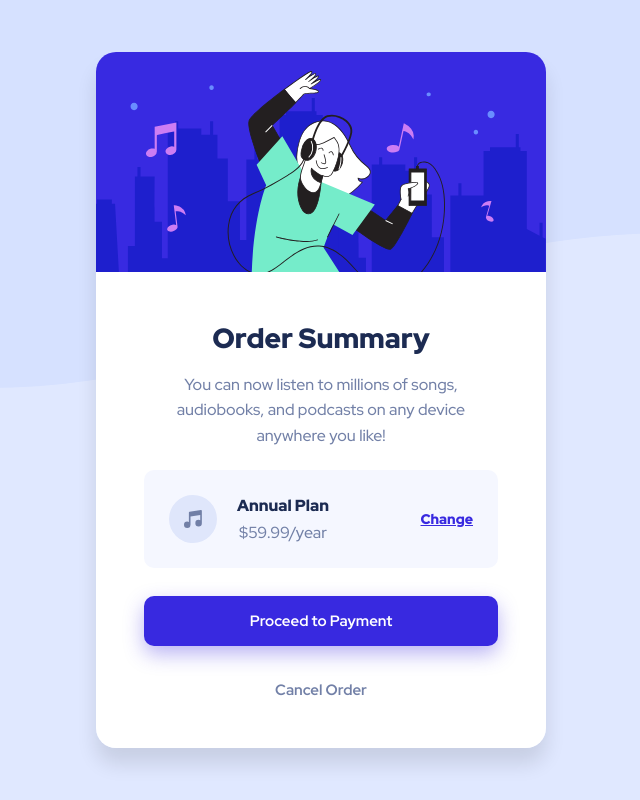
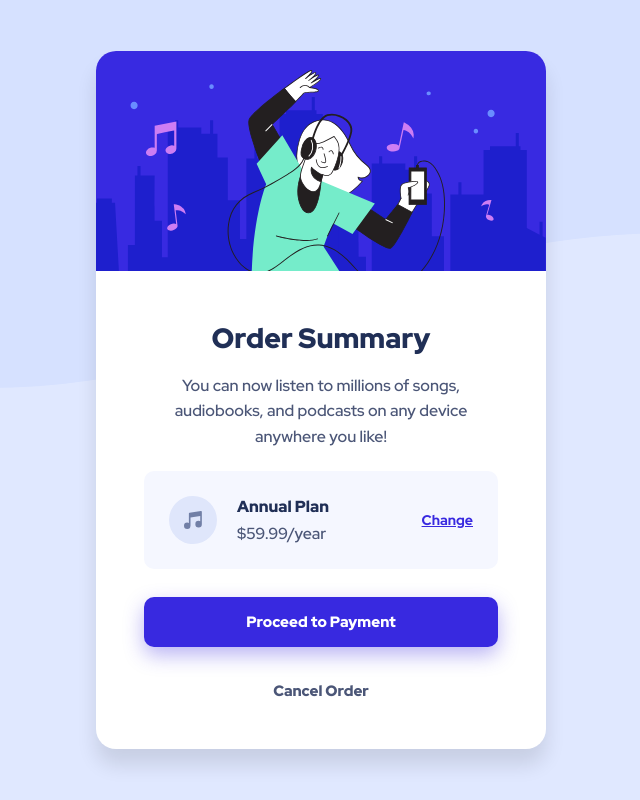
Before and after one commit to DarkstarXDD/order-summary-component, a plain HTML site: page index.html in a window 1280 px wide. Shown: the whole page, without its empty margins (319-959 px from the left). Drawn offline with Linux system fonts and the light colour scheme.

Commit message:
update project

```diff
--- a/index.html
+++ b/index.html
@@ -1,56 +1,82 @@
 <!DOCTYPE html>
+<html lang="en-US">
+  <head>
+    <meta charset="UTF-8" />
+    <meta name="viewport" content="width=device-width, initial-scale=1.0" />
+    <meta name="author" content="Darkstar" />
+    <meta
+      name="description"
+      content="Darkstar's solution for the Order Summary Component challenge on frontendmentor.io"
+    />
 
-<html lang="en">
+    <meta property="og:type" content="website" />
+    <meta
+      property="og:url"
+      content="https://order-summary-component-darkstarxdd.vercel.app/"
+    />
+    <meta
+      property="og:title"
+      content="Order Summary Component - Frontend Mentor"
+    />
+    <meta
+      property="og:description"
+      content="Darkstar's solution for the Order Summary Component challenge on frontendmentor.io"
+    />
+    <meta
+      property="og:image"
+      content="https://order-summary-component-darkstarxdd.vercel.app/images/screenshot_desktop.jpeg"
+    />
+    <meta property="og:image:type" content="image/jpeg" />
+    <meta property="og:image:width" content="1440" />
+    <meta property="og:image:height" content="900" />
 
-  <head>
-
-    <meta charset="UTF-8">
-    <meta name="viewport" content="width=device-width, initial-scale=1.0">
-
-    <link rel="icon" type="image/png" sizes="32x32" href="./images/favicon-32x32.png">
-
-    <link rel="preconnect" href="https://fonts.googleapis.com">
-    <link rel="preconnect" href="https://fonts.gstatic.com" crossorigin>
-    <link href="https://fonts.googleapis.com/css2?family=Red+Hat+Display:wght@500;700;900&display=swap" rel="stylesheet">
-
-    <link rel="stylesheet" href="styles.css">
-
-    <title>Frontend Mentor | Order Summary Card</title>
-
+    <link
+      rel="icon"
+      type="image/png"
+      sizes="32x32"
+      href="./images/favicon-32x32.png"
+    />
+    <link rel="stylesheet" href="styles.css" />
+    <title>Order Summary Component</title>
   </head>
 
+  <body>
+    <main class="card">
+      <img
+        class="card__hero-img"
+        src="images/illustration-hero.svg"
+        alt="cartoon drawing of person listening to songs using a headset connected to a phone"
+        width="450"
+        height="220"
+      />
 
-  <body>
+      <div class="card__wrapper flex-column">
+        <h1 class="card__title">Order Summary</h1>
+        <p class="card__text">
+          You can now listen to millions of songs, audiobooks, and podcasts on
+          any device anywhere you like!
+        </p>
 
-    <main>
+        <div class="plan__wrapper flex-row">
+          <img
+            class="plan__music-icon"
+            src="images/icon-music.svg"
+            alt=""
+            width="48"
+            height="48"
+          />
 
-      <img class="hero-img" src="images/illustration-hero.svg" alt="person-listening-to-songs">
-
-      <div class="order-summary-container">
-
-        <h1 class="order-summary-title">Order Summary</h1>
-        <p class="order-summary-text">You can now listen to millions of songs, audiobooks, and podcasts on any device anywhere you like!</p>
-
-        <div class="plan-container">
-
-          <img class="music-icon" src="images/icon-music.svg" alt="">
-
-          <div class="plan-details">
-            <p id="title">Annual Plan</p>
-            <p id="price">$59.99/year</p>
+          <div class="plan flex-column">
+            <p class="plan__title">Annual Plan</p>
+            <p class="plan__price">$59.99/year</p>
           </div>
 
-          <a class="btn-change" href="#">Change</a>
-
+          <a class="plan__change" href="#">Change</a>
         </div>
 
         <a class="btn-payment" href="#">Proceed to Payment</a>
         <a class="btn-cancel" href="#">Cancel Order</a>
-
       </div>
-
     </main>
-
   </body>
-
 </html>
--- a/styles.css
+++ b/styles.css
@@ -1,3 +1,24 @@
+@font-face {
+  font-family: "Red Hat Display";
+  font-weight: 500;
+  src: local("RedHatDisplay-Medium"),
+    url("./fonts/red-hat-display-v19-latin-500.woff2");
+}
+
+@font-face {
+  font-family: "Red Hat Display";
+  font-weight: 700;
+  src: local("RedHatDisplay-Bold"),
+    url("./fonts/red-hat-display-v19-latin-700.woff2");
+}
+@font-face {
+  font-family: "Red Hat Display";
+  font-weight: 900;
+  src: local("RedHatDisplay-Black"),
+    url("./fonts/red-hat-display-v19-latin-900.woff2");
+}
+
+/* --------------- CSS Reset --------------- */
 * {
   padding: 0;
   margin: 0;
@@ -5,192 +26,211 @@
   text-decoration: none;
 }
 
+img {
+  display: block;
+  max-width: 100%;
+}
+
+/* --------------- CSS Variables --------------- */
 :root {
-    --clr-white: rgb(255, 255, 255);
-    --clr-h1: #1C2B52;
-    --clr-plan-container: hsl(225, 100%, 98%);
-    --clr-btn-payment: hsl(245, 75%, 52%);
-    --clr-btn-payment-hover: hsl(245, 75%, 52%, 0.7);
-    --clr-text-gray: hsl(224, 23%, 55%);
+  --clr-primary-100: rgb(255, 255, 255);
+  --clr-primary-300: hsl(245, 83%, 68%);
+  --clr-primary-400: hsl(245, 75%, 52%);
+  --clr-primary-900: hsl(223, 46%, 23%);
+
+  --clr-neutral-200: hsl(225, 100%, 98%);
+  --clr-neutral-300: hsl(225, 100%, 94%);
+  --clr-neutral-500: hsl(225, 23%, 38%);
+
+  --ff-red-hat-display: "Red Hat Display", sans-serif;
+
+  --fw-medium: 500;
+  --fw-bold: 700;
+  --fw-black: 900;
+
+  --fs-100: 0.8125rem;
+  --fs-200: 0.875rem;
+  --fs-300: 0.9375rem;
+  --fs-400: 1rem;
+  --fs-600: 1.375rem;
+  --fs-800: 1.75rem;
+}
+
+/* --------------- Utility Classes --------------- */
+.flex-column {
+  display: flex;
+  flex-direction: column;
+  align-items: center;
+}
+
+.flex-row {
+  display: flex;
+  justify-content: center;
+  align-items: center;
 }
 
 body {
-    background-color: hsl(225, 100%, 94%);
-    background-image: url(./images/pattern-background-mobile.svg);
-    background-size: contain;
-    background-repeat: no-repeat;
   display: flex;
   justify-content: center;
   align-items: center;
   min-height: 100vh;
-    padding: 20px;
-    font-family: "Red Hat Display", sans-serif;
+  font-family: var(--ff-red-hat-display);
+  font-size: var(--fs-300);
+  background-color: var(--clr-neutral-300);
+  background-image: url(./images/pattern-background-mobile.svg);
+  background-size: contain;
+  background-repeat: no-repeat;
+  padding: 1.5rem;
 }
 
-main {
-    max-width: 450px;
-    display: flex;
-    flex-direction: column;
-    align-items: center;
+.card {
+  max-width: 28.125rem;
+  text-align: center;
+  background-color: var(--clr-primary-100);
   border-radius: 20px;
   overflow: hidden;
   box-shadow: 0px 16px 20px rgba(0, 0, 0, 0.11);
 }
 
-.hero-img {
-    display: block;
-    max-width: 100%;
+.card__hero-img {
+  width: 28.125rem;
+  height: 13.75rem;
 }
 
-.order-summary-container {
-    background-color: var(--clr-white);
-    display: flex;
-    flex-direction: column;
-    align-items: center;
-    text-align: center;
-    padding: 30px;
+.card__wrapper {
+  gap: 1.375rem;
+  padding: 1.5rem;
 }
 
-.order-summary-title {
-    color: var(--clr-h1);
-    font-size: 1.4rem;
-    font-weight: 900;
+.card__title {
+  font-size: var(--fs-600);
+  font-weight: var(--fw-black);
+  color: var(--clr-primary-900);
 }
 
-.order-summary-text {
-    color: var(--clr-text-gray);
-    text-align: center;
-    font-size: 0.92rem;
+.card__text {
+  font-weight: var(--fw-medium);
   line-height: 1.6rem;
-    padding: 0 12px;
-    margin-top: 16px;
+  color: var(--clr-neutral-500);
+  padding: 0 0.75rem;
+  margin-top: -0.375rem;
 }
 
-.plan-container {
-    background-color: var(--clr-plan-container);
-    display: flex;
-    justify-content: center;
-    align-items: center;
+.plan__wrapper {
+  width: 100%;
   flex-wrap: wrap;
-    width: 100%;
-    padding: 16px;
-    gap: 20px;
+  gap: 1.25rem;
+  background-color: var(--clr-neutral-200);
   border-radius: 10px;
-    margin-top: 22px;
+  padding: 1rem;
 }
 
-.plan-container .music-icon {
-    display: block;
+.plan__music-icon {
+  width: 3rem;
+  height: 3rem;
 }
 
-.plan-details #title {
-    color: var(--clr-h1);
-    font-size: 0.85rem;
-    font-weight: 900;
+.plan {
+  align-items: flex-start;
+  gap: 0.375rem;
 }
 
-.plan-details #price {
-    color: var(--clr-text-gray);
-    font-size: 0.88rem;
-    margin-top: 6px;
+.plan__title {
+  font-size: var(--fs-200);
+  font-weight: var(--fw-black);
+  color: var(--clr-primary-900);
 }
 
-.plan-container .btn-change {
-    display: block;
-    color: var(--clr-btn-payment);
-    font-size: 0.8rem;
-    font-weight: 900;
-    text-decoration: underline;
+.plan__price {
+  font-size: var(--fs-200);
+  font-weight: var(--fw-medium);
+  color: var(--clr-neutral-500);
 }
 
-.btn-change:hover,
-.btn-change:active {
-    color: var(--clr-btn-payment-hover);
+.plan__change {
+  font-size: var(--fs-100);
+  font-weight: var(--fw-bold);
+  text-decoration: underline;
+  color: var(--clr-primary-400);
+}
+
+.plan__change:hover,
+.plan__change:active {
   text-decoration: none;
+  color: var(--clr-primary-300);
 }
 
 .btn-payment {
-    background-color: var(--clr-btn-payment);
-    color: var(--clr-white);
-    display: block;
   width: 100%;
-    font-size: 0.937rem;
-    font-weight: 700;
-    text-align: center;
-    padding: 15px 0;
-    margin-top: 20px;
+  font-weight: var(--fw-black);
+  color: var(--clr-primary-100);
+  background-color: var(--clr-primary-400);
   border-radius: 10px;
   box-shadow: 0 8px 20px hsl(245, 75%, 52%, 0.35);
+  padding: 0.9375rem 0;
 }
 
 .btn-payment:hover,
 .btn-payment:active {
-    background-color: var(--clr-btn-payment-hover);
+  background-color: var(--clr-primary-300);
 }
 
 .btn-cancel {
-    color: var(--clr-text-gray);
-    font-size: 0.937rem;
-    font-weight: 700;
-    margin-top: 22px;
+  display: block;
+  font-weight: var(--fw-black);
+  color: var(--clr-neutral-500);
 }
 
 .btn-cancel:hover,
 .btn-cancel:active {
-    color: var(--clr-h1);
+  color: var(--clr-primary-900);
 }
 
-@media (min-width: 350px) {
-    .plan-container {
-        justify-content: space-between;
-    }
-
-    .plan-container .btn-change {
+/* --------------- Media Queries --------------- */
+@media (min-width: 21.875rem) {
+  .plan__change {
     margin-left: auto;
   }
 }
 
-@media (min-width: 490px) {
-
+@media (min-width: 40rem) {
   body {
     background-image: url(./images/pattern-background-desktop.svg);
   }
 
-    .order-summary-container {
-        padding: 48px;
+  .card__wrapper {
+    padding: 3rem;
   }
 
-    .order-summary-title {
-        font-size: 1.74rem;
+  .card__title {
+    font-size: var(--fs-800);
   }
 
-    .order-summary-text {
-        font-size: 1rem;
-        padding: 0 30px;
+  .card__text {
+    font-size: var(--fs-400);
   }
 
-    .plan-container {
-        padding: 25px;
+  .plan__wrapper {
+    padding: 1.5625rem;
   }
 
-    .plan-details #title {
-        font-size: 1rem;
+  .plan__title {
+    font-size: var(--fs-400);
   }
 
-    .plan-details #price {
-        font-size: 1rem;
+  .plan__price {
+    font-size: var(--fs-400);
   }
 
-    .plan-container .btn-change {
-        font-size: 0.875rem;
+  .plan__change {
+    font-size: var(--fs-200);
   }
 
   .btn-payment {
-        margin-top: 28px;
+    margin-top: 0.375rem;
   }
 
   .btn-cancel {
-        margin-top: 34px;
+    margin-top: 0.75rem;
   }
-
 }
```
Also changed, not shown: fonts/red-hat-display-v19-latin-500.woff2 (added), fonts/red-hat-display-v19-latin-700.woff2 (added), fonts/red-hat-display-v19-latin-900.woff2 (added). Lines whose indentation alone changed are shown as unchanged.
